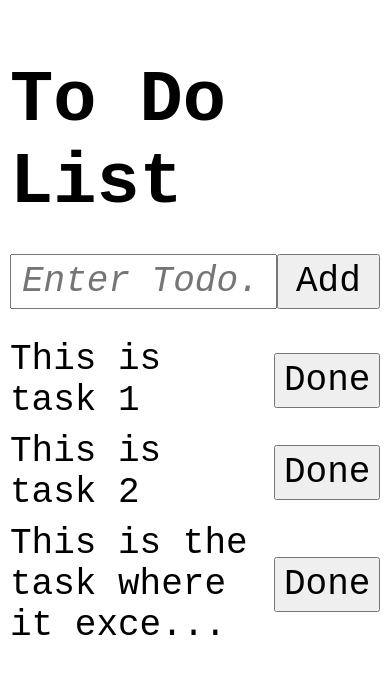
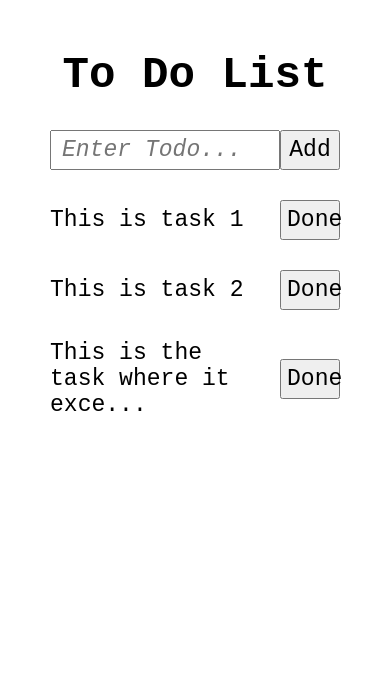
Before and after one commit to Paranjoy-Hazarika/To-Do-List, a plain HTML site: page index.html in a window 390 px wide. Drawn offline with Linux system fonts and the light colour scheme.

Commit message:
Added Responsiveness

```diff
--- a/index.html
+++ b/index.html
@@ -6,6 +6,7 @@
     <title>To Do List</title>
 
     <link rel="stylesheet" href="style.css">
+    <link rel="stylesheet" href="responsive.css">
 </head>
 <body>
     <!-- Overlay Notifier Window -->
--- /dev/null
+++ b/responsive.css
@@ -0,0 +1,28 @@
+@media (max-width: 1000px) {
+    :root {
+        --heading-font: 2.3rem;
+        --primary-font: 1.2rem;
+        --overlay-font: 1.3rem
+    }
+
+    .todo-container {
+        gap: 30px;
+    }
+
+    .container {
+        padding: 0 50px;
+    }
+
+    button {
+        width: 60px;
+        min-width: 60px;
+    }
+
+    #overlay-container {
+        width: 200px;
+    }
+
+    #overlay-closeBtn {
+        min-width: 80px;
+    }
+}
--- a/style.css
+++ b/style.css
@@ -1,6 +1,12 @@
+:root {
+    --heading-font: 3rem;
+    --primary-font: 1.5rem;
+    --overlay-font: 1.8rem
+}
+
 * {
     font-family: monospace;
-    font-size: 1.5rem;
+    font-size: var(--primary-font);
 
     margin: 0;
     padding: 0;
@@ -52,7 +58,8 @@ body {
 }
 
 #overlay-heading {
-    font-size: 1.8rem;
+    font-size: var(--overlay-font);
+    text-align: center;
 }
 
 #overlay-content {
@@ -61,7 +68,7 @@ body {
 }
 
 h1 {
-    font-size: 3rem;
+    font-size: var(--heading-font);
     margin-top: 50px;
 }
 
```
